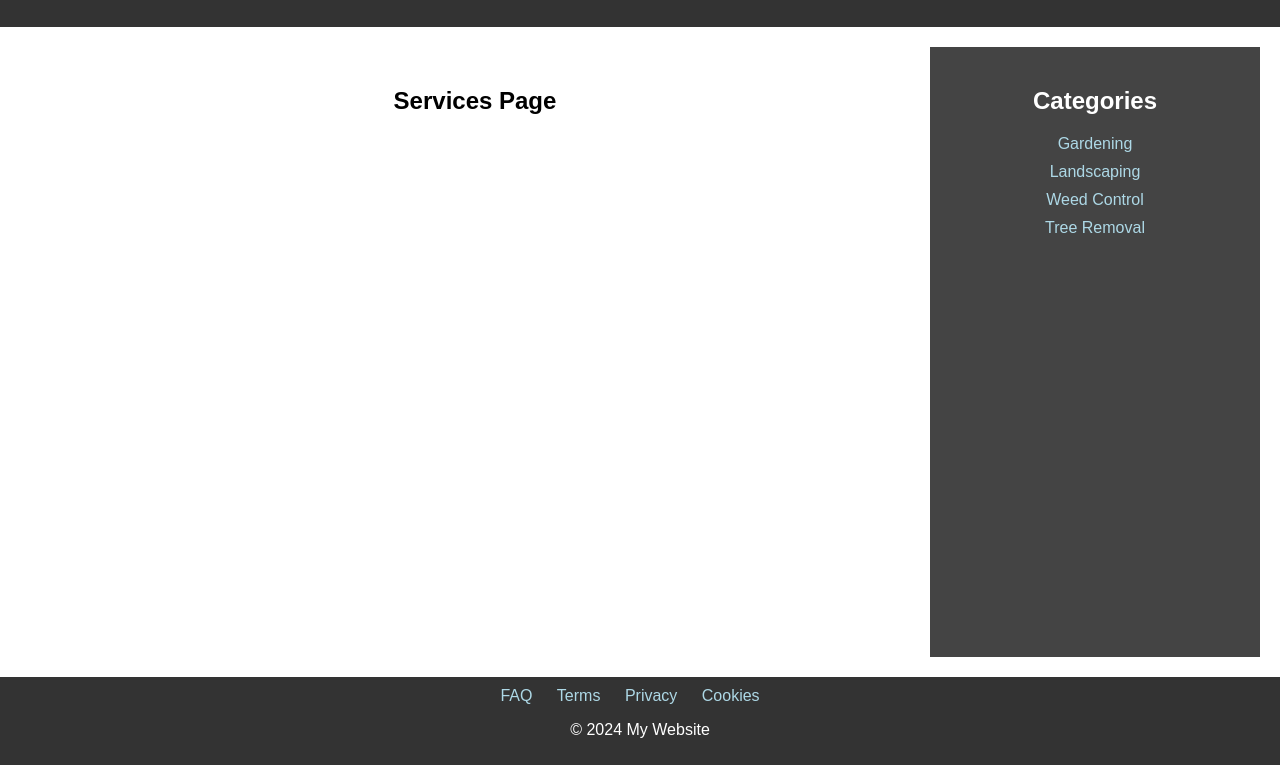
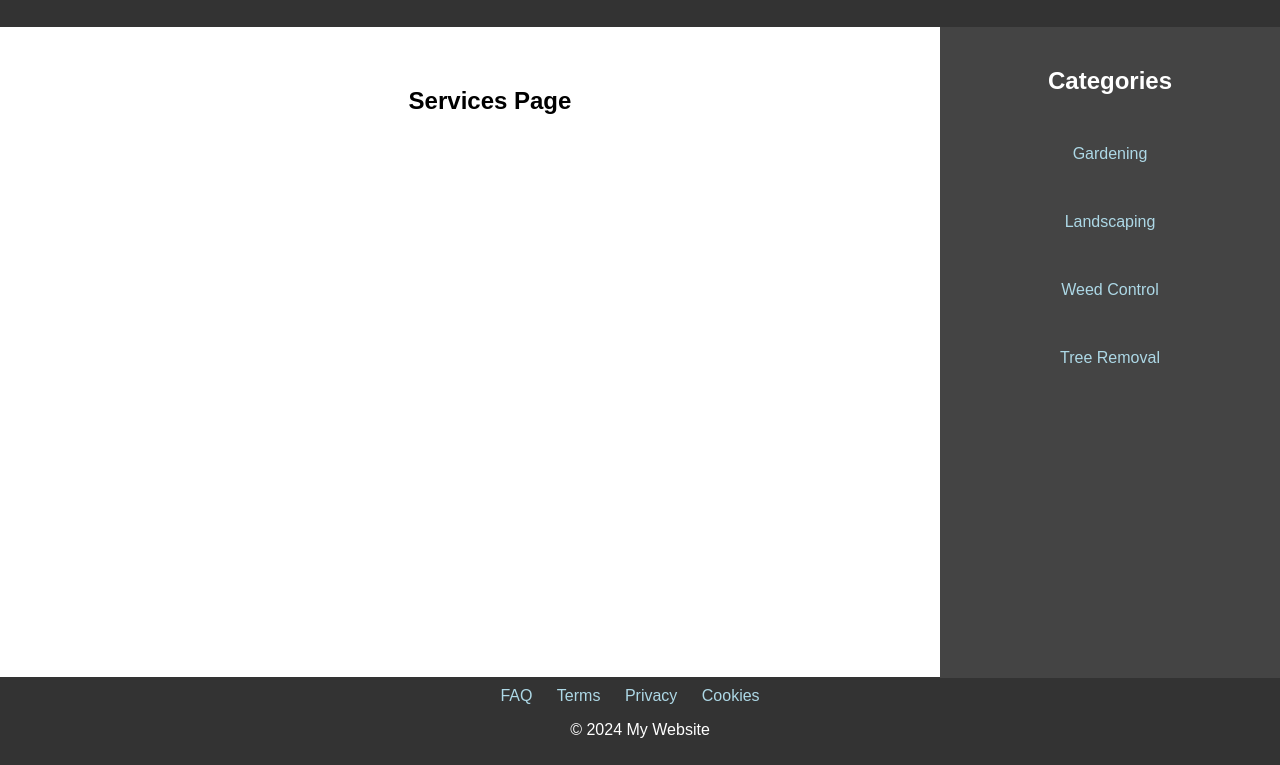
Before and after one commit to Norm4l-Igor/basic-navigation-example, a plain HTML site: page index.html in a window 1280 px wide. Shown: the part 52-817 px from the top of the page. Drawn offline with Linux system fonts and the light colour scheme.

Commit message:
added index.html styless.css

```diff
--- a/styless.css
+++ b/styless.css
@@ -4,6 +4,10 @@ body {
     padding: 0;
     background-color: white;
     height: 100%;
+}
+*{
+
+
 }
 
 html {
@@ -82,6 +86,10 @@ main {
     color: white;
     text-align: center;
     box-sizing: border-box;
+    margin-bottom: -21px;
+    margin-right: -20px;
+    margin-top: -20px;
+    margin-left: -20px;
 }
 
 .categories ul {
@@ -90,7 +98,7 @@ main {
 }
 
 .categories ul li {
-    margin: 10px 0;
+    margin: 50px 0;
 }
 
 .categories ul li a {
```
